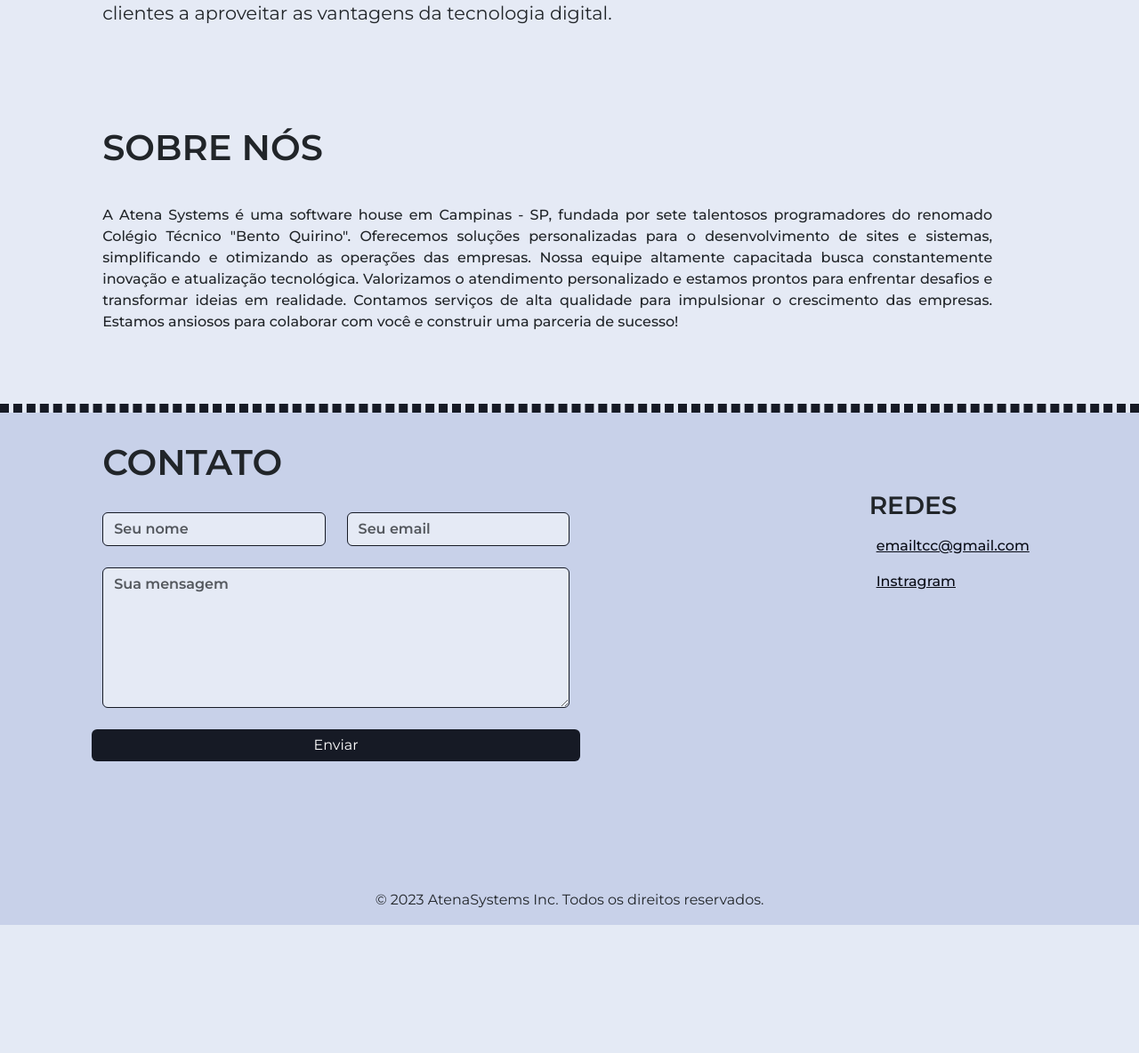
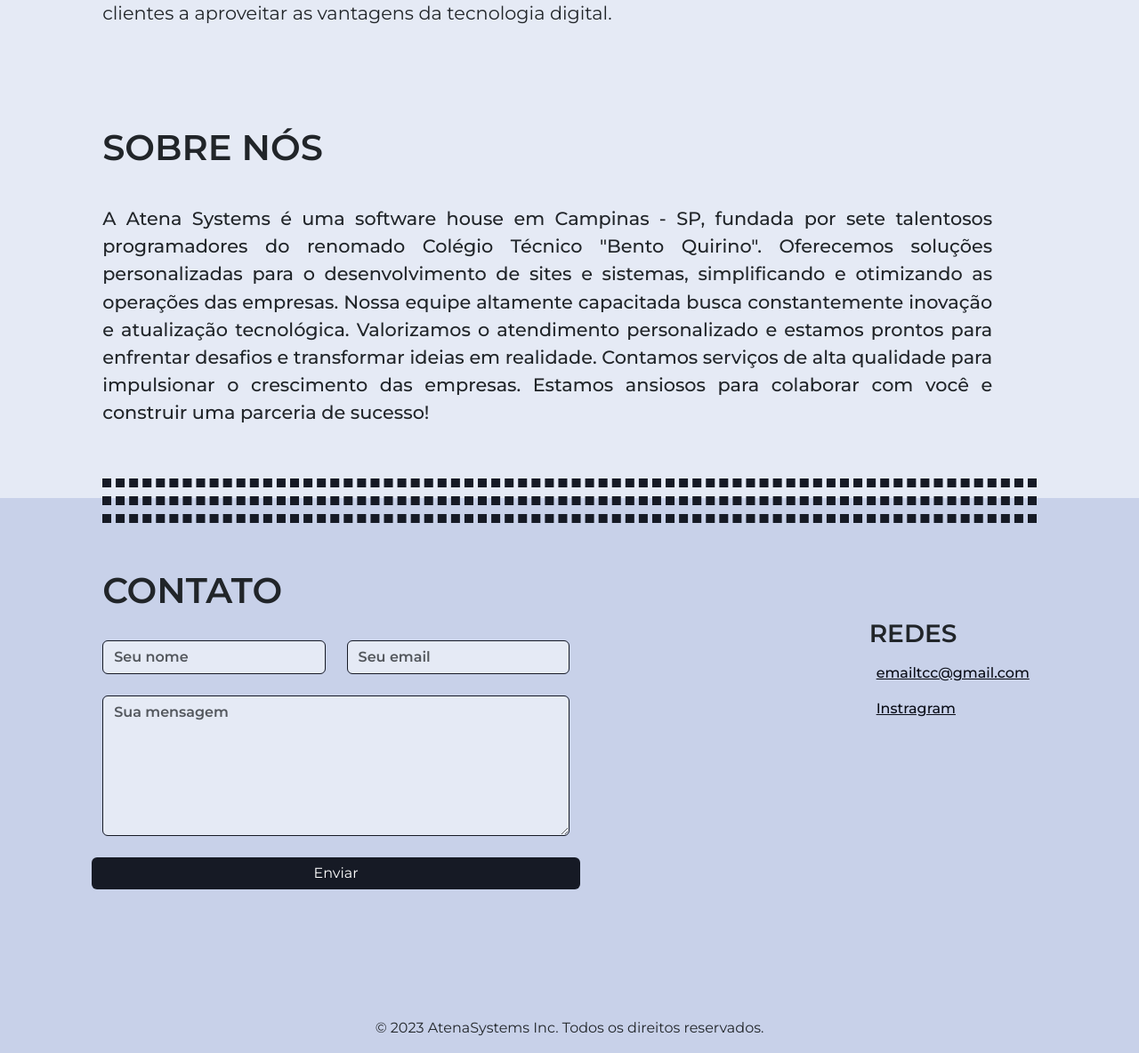
Before and after one commit to ArthurMartinss/AtenaSystems, a PHP site: page / in a window 1280 px wide. Shown: the part 1623-2807 px from the top of the page at 89% size. Before the commit the page ends 2663 px from the top, so only its background shows below. Run offline with PHP 8.4, Linux system fonts and the light colour scheme; some libraries are stand-ins or nearby versions.

Commit message:
Add files via upload

```diff
--- a/atenas2/css/style.css
+++ b/atenas2/css/style.css
@@ -99,7 +99,7 @@
 }
 
 .btn-contato:hover{
-    box-shadow: 0px 20px 70px -10px var(--primary);
+    box-shadow: 0px 20px 70px -10px #1B59DE;
     transform: translate(0, -3px);
     transition: 0.2s;
 }
@@ -155,7 +155,7 @@
 .home-page a:hover{
     transform: translate(0, -3px);
     transition: 0.2s;
-    box-shadow: 0px 20px 70px -10px var(--primary);
+    box-shadow: 0px 20px 70px -10px #1B59DE;
 }
 
 /* Termino da seção homepage */
@@ -220,6 +220,7 @@
     font-weight: 500;
     max-width: 1000px;
     text-align: justify;
+    font-size: 1.3em;
 }
 
 
@@ -303,11 +304,34 @@
 .contato h1:first-child{
     font-weight: 600;
     font-size: 2.5em;
-    padding-top: 2rem;
+    padding-top: 5rem;
     text-align: left;
 }
 
 /* Termino seção Contato */
+
+.divisor-fly{
+
+
+    position: absolute;
+    z-index: 1000;
+    width: 100%;
+    margin-top: -2.7vh;
+}
+
+/* .divisor5{
+    border-top: 5px dashed var(--primary);
+}
+
+.d5{
+    margin-top: 10px;
+    margin-bottom: 10px;
+}
+
+.divisor6{
+    border-top: 5px dashed var(--primary);
+} */
+
 
 /* Footer */
 
--- a/atenas2/index.html
+++ b/atenas2/index.html
@@ -113,10 +113,24 @@
                 colaborar com você e construir uma parceria de sucesso!</p>
     </section>
     </div>
-    <div class="d4">
+    <!-- <div class="d4">
         <div class="divisor4"></div>
         <div class="divisor4"></div>
+    </div> -->
+<div class="divisor-fly">
+    <div class="d1">
+        <div class="divisor1"></div>
+        <div class="divisor1"></div>
     </div>
+    <div class="d2">
+        <div class="divisor2"></div>
+        <div class="divisor2"></div>
+    </div>
+    <div class="d3">
+        <div class="divisor3"></div>
+        <div class="divisor3"></div>
+    </div>
+</div>
 
     <section class="contato">
         <h1>CONTATO</h1>
```
